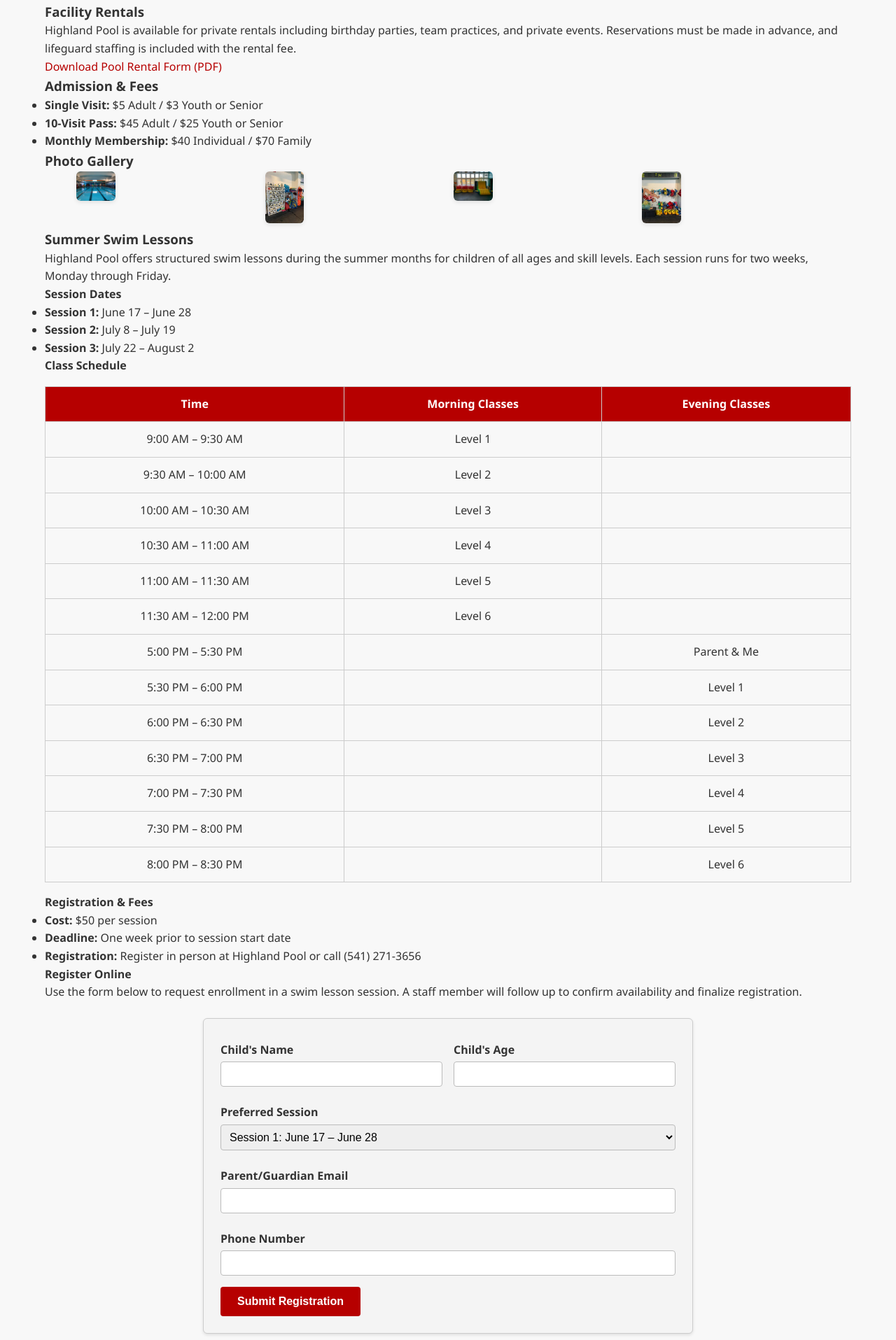
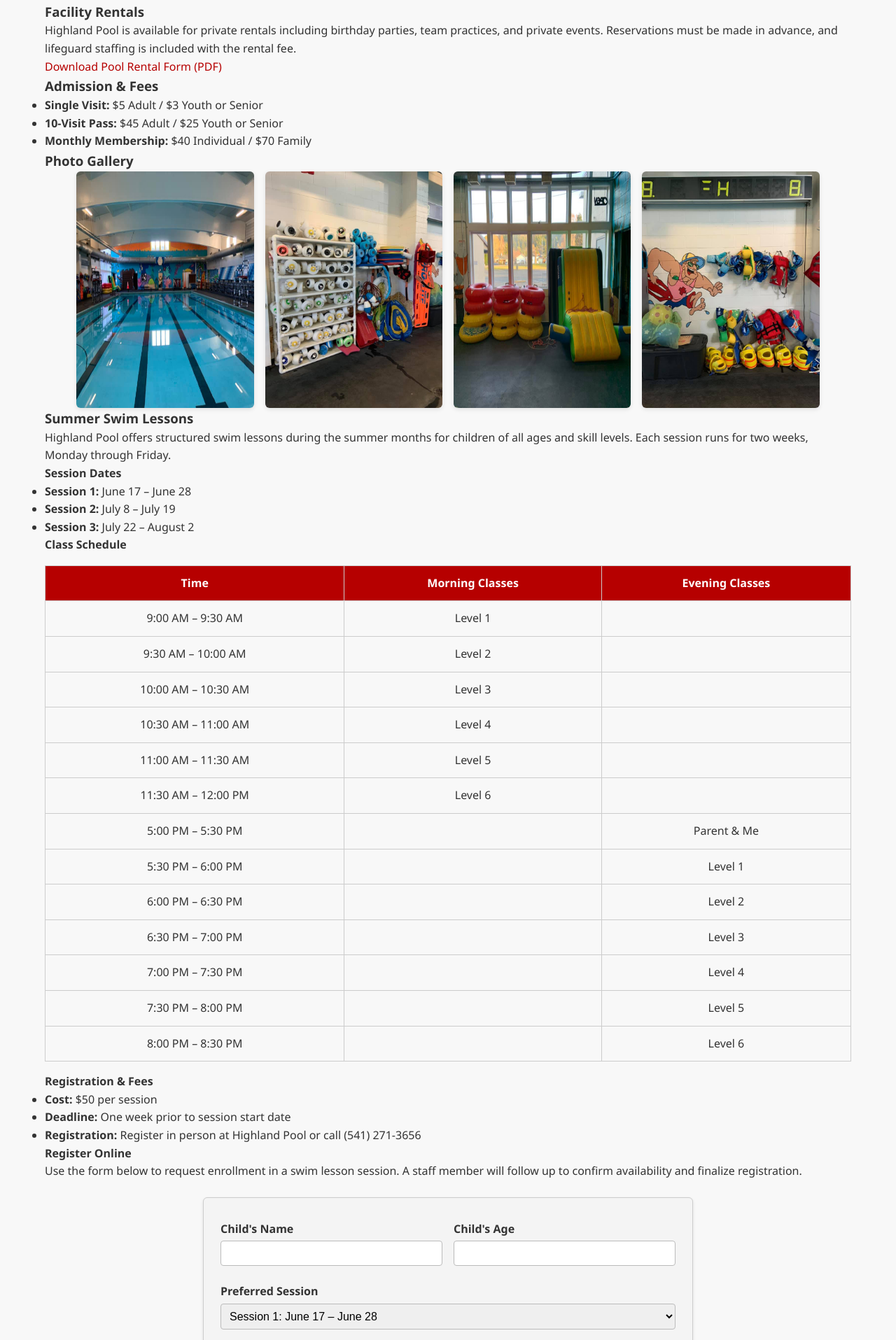
Before and after one commit to AlinariC/RSD105, a Jekyll site: the page built from pages/pool.html, in a window 1280 px wide. Shown: the part 899-2814 px from the top of the page at 70% size. Built offline with Jekyll 4.4.1, drawn with Linux system fonts in a browser that asks for light colours.

Commit message:
remove lightbox, add html5 gallery

```diff
--- a/_layouts/default.html
+++ b/_layouts/default.html
@@ -6,7 +6,6 @@
   <meta name="viewport" content="width=device-width, initial-scale=1.0" />
   <link rel="stylesheet" href="/styles.css" />
   <link rel="icon" href="/favicon.ico" type="image/x-icon">
-<link href="https://cdn.jsdelivr.net/npm/lightbox2@2/dist/css/lightbox.min.css" rel="stylesheet" />
 </head>
 <body>
     <header class="site-header">
@@ -25,7 +24,6 @@
     <div class="container">
       <p>© {{ site.time | date: '%Y' }} Reedsport School District • Reedsport, OR</p>
     </div>
-    <script src="https://cdn.jsdelivr.net/npm/lightbox2@2/dist/js/lightbox.min.js"></script>
   </footer>
 </body>
 </html>
--- a/pages/pool.html
+++ b/pages/pool.html
@@ -50,62 +50,92 @@ title: Highland Pool
     </ul>
 
     <h3>Photo Gallery</h3>
-    <div class="photo-grid">
-      <a href="/images/pool-interior.jpg" data-lightbox="pool" data-title="Inside Highland Pool">
-        <img src="/images/pool-interior.jpg" alt="Inside Highland Pool" />
-      </a>
-      <a href="/images/pool-lessons.jpg" data-lightbox="pool" data-title="Swim lessons at Highland Pool">
-        <img src="/images/pool-lessons.jpg" alt="Swim lessons at Highland Pool" />
-      </a>
-      <a href="/images/pool3.jpg" data-lightbox="pool" data-title="Lap lanes at Highland Pool">
-        <img src="/images/pool3.jpg" alt="Lap lanes at Highland Pool" />
-      </a>
-      <a href="/images/pool4.jpg" data-lightbox="pool" data-title="Kids playing in the shallow end">
-        <img src="/images/pool4.jpg" alt="Kids playing in the shallow end" />
-      </a>
+    <div class="custom-gallery">
+      <img src="/images/pool-interior.jpg" alt="Inside Highland Pool" onclick="openModal(this)" />
+      <img src="/images/pool-lessons.jpg" alt="Swim lessons at Highland Pool" onclick="openModal(this)" />
+      <img src="/images/pool3.jpg" alt="Lap lanes at Highland Pool" onclick="openModal(this)" />
+      <img src="/images/pool4.jpg" alt="Kids playing in the shallow end" onclick="openModal(this)" />
+    </div>
+
+    <!-- Modal viewer -->
+    <div id="modal" class="modal" onclick="closeModal()">
+      <span class="modal-close" onclick="closeModal()">×</span>
+      <img class="modal-content" id="modal-img" alt="">
+      <div id="modal-caption"></div>
     </div>
 
     <style>
-    .photo-grid {
+    .custom-gallery {
       display: flex;
       flex-wrap: wrap;
       gap: 1rem;
       justify-content: center;
     }
-    .photo-grid img {
-      width: 100%;
+    .custom-gallery img {
       max-width: 22%;
       flex: 1 1 22%;
       border-radius: 6px;
       box-shadow: 0 2px 6px rgba(0,0,0,0.1);
-      cursor: zoom-in;
+      cursor: pointer;
+      transition: transform 0.2s ease;
     }
-    .photo-grid a {
-      display: block;
-      max-width: 22%;
-      flex: 1 1 22%;
+    .custom-gallery img:hover {
+      transform: scale(1.02);
     }
     @media (max-width: 768px) {
-      .photo-grid img {
-        max-width: 48%;
-        flex: 1 1 48%;
-      }
-      .photo-grid a {
-        max-width: 48%;
-        flex: 1 1 48%;
-      }
+      .custom-gallery img { max-width: 48%; flex: 1 1 48%; }
     }
     @media (max-width: 480px) {
-      .photo-grid img {
-        max-width: 100%;
-        flex: 1 1 100%;
-      }
-      .photo-grid a {
-        max-width: 100%;
-        flex: 1 1 100%;
-      }
+      .custom-gallery img { max-width: 100%; flex: 1 1 100%; }
+    }
+
+    /* Modal styles */
+    .modal {
+      display: none;
+      position: fixed;
+      z-index: 1000;
+      padding-top: 5%;
+      left: 0; top: 0;
+      width: 100%;
+      height: 100%;
+      background-color: rgba(0,0,0,0.85);
+    }
+    .modal-content {
+      display: block;
+      margin: auto;
+      max-width: 90%;
+      max-height: 80vh;
+      border-radius: 8px;
+    }
+    .modal-close {
+      position: absolute;
+      top: 10px;
+      right: 25px;
+      color: white;
+      font-size: 2rem;
+      font-weight: bold;
+      cursor: pointer;
+    }
+    #modal-caption {
+      text-align: center;
+      color: #eee;
+      margin-top: 1rem;
     }
     </style>
+
+    <script>
+    function openModal(img) {
+      const modal = document.getElementById('modal');
+      const modalImg = document.getElementById('modal-img');
+      const caption = document.getElementById('modal-caption');
+      modal.style.display = 'block';
+      modalImg.src = img.src;
+      caption.innerText = img.alt;
+    }
+    function closeModal() {
+      document.getElementById('modal').style.display = 'none';
+    }
+    </script>
 
     <h3>Summer Swim Lessons</h3>
     <p>Highland Pool offers structured swim lessons during the summer months for children of all ages and skill levels. Each session runs for two weeks, Monday through Friday.</p>
```
